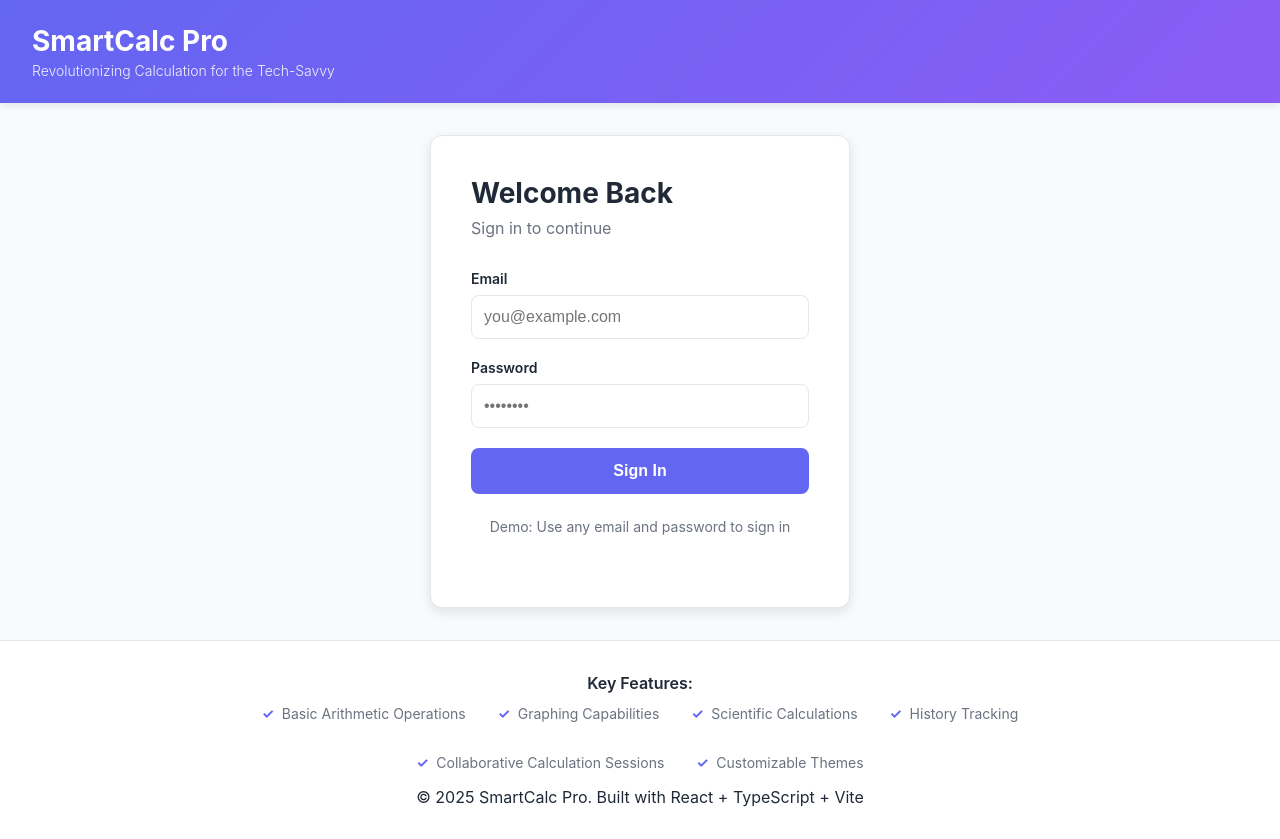
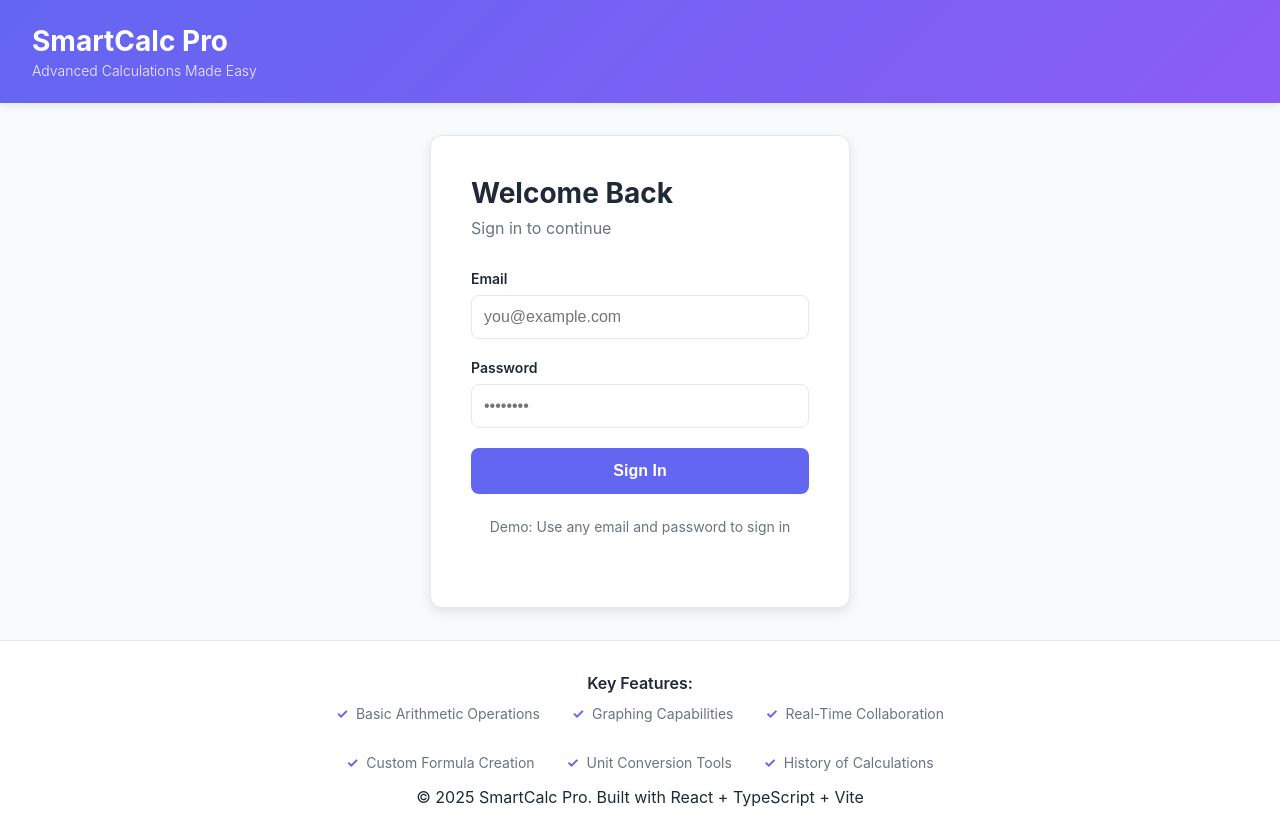
Before and after one commit to playworks93/smartcalc-pro-landing-app, a React (Vite) app: page / in a window 1280 px wide. Built offline with nearby package versions, Linux system fonts and the light colour scheme.

Commit message:
Add src/App.tsx

```diff
--- a/src/App.tsx
+++ b/src/App.tsx
@@ -2,9 +2,9 @@
 import Dashboard from './components/Dashboard'
 import Auth from './components/Auth'
 import CalculatorDisplay from './components/CalculatorDisplay'
-import CalculatorButtons from './components/CalculatorButtons'
-import HistoryPanel from './components/HistoryPanel'
-import GraphingComponent from './components/GraphingComponent'
+import ButtonPanel from './components/ButtonPanel'
+import HistoryLog from './components/HistoryLog'
+import GraphingTool from './components/GraphingTool'
 import SettingsModal from './components/SettingsModal'
 
 function App() {
@@ -23,7 +23,7 @@
       <header className="app-header">
         <div className="header-content">
           <h1>SmartCalc Pro</h1>
-          <p className="tagline">Revolutionizing Calculation for the Tech-Savvy</p>
+          <p className="tagline">Advanced Calculations Made Easy</p>
         </div>
         {isAuthenticated && (
           <button onClick={handleLogout} className="btn-logout">
@@ -46,10 +46,10 @@
           <ul>
           <li>Basic Arithmetic Operations</li>
           <li>Graphing Capabilities</li>
-          <li>Scientific Calculations</li>
-          <li>History Tracking</li>
-          <li>Collaborative Calculation Sessions</li>
-          <li>Customizable Themes</li>
+          <li>Real-Time Collaboration</li>
+          <li>Custom Formula Creation</li>
+          <li>Unit Conversion Tools</li>
+          <li>History of Calculations</li>
           </ul>
         </div>
         <p>&copy; 2025 SmartCalc Pro. Built with React + TypeScript + Vite</p>
```
